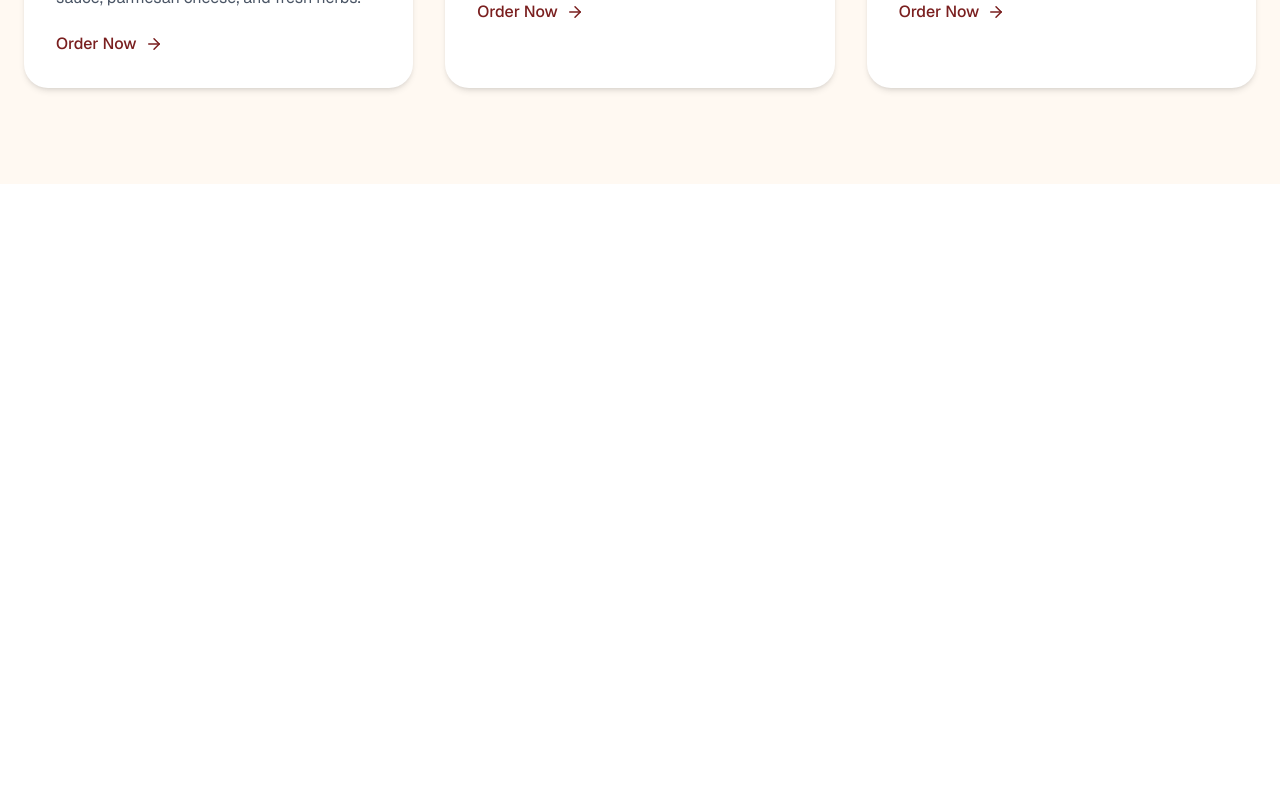
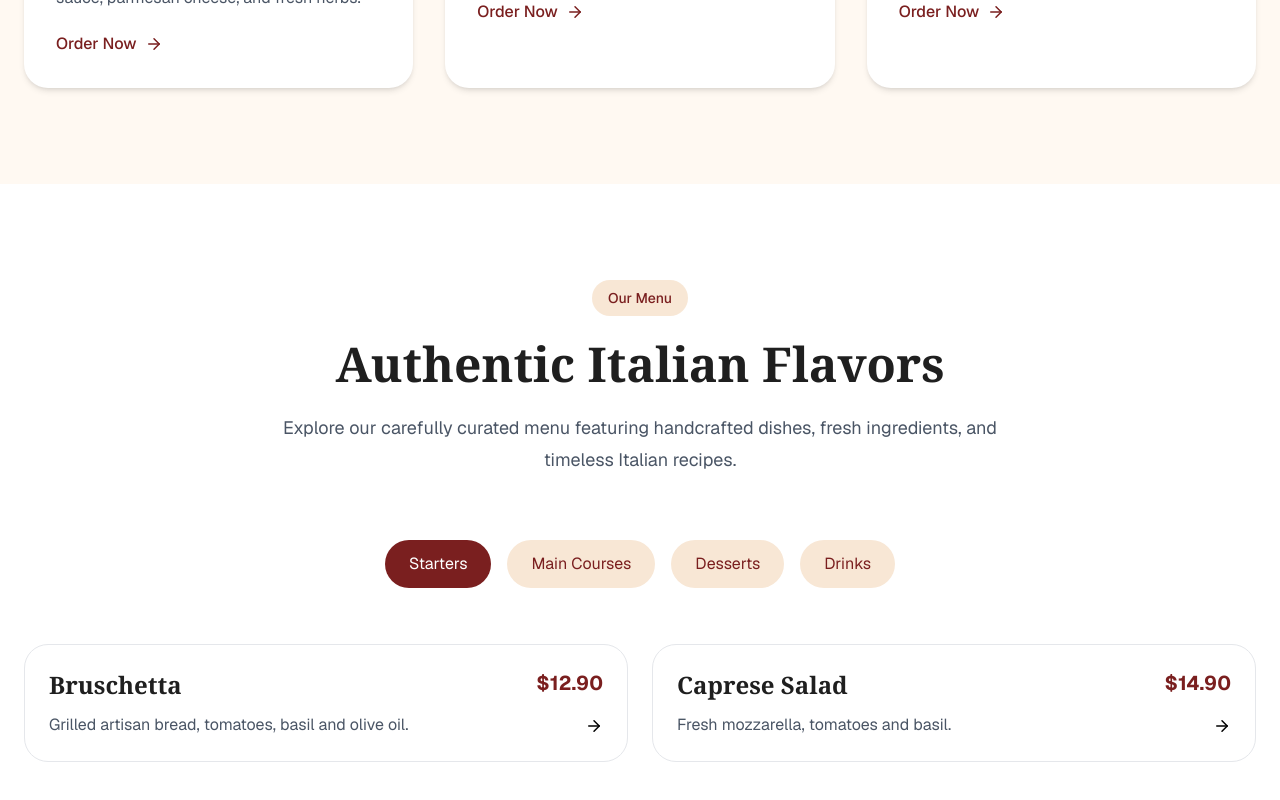
Before and after one commit to wwilliamsantana/bella-vista-restaurant, a Next.js app: page / in a window 1280 px wide. Shown: the part 2558-3358 px from the top of the page. Before the commit the page ends 2742 px from the top, so only its background shows below. Built offline with nearby package versions, Linux system fonts and the light colour scheme.

Commit message:
feat: Menu Complete 'Componentization'

```diff
--- a/src/app/page.tsx
+++ b/src/app/page.tsx
@@ -1,5 +1,6 @@
 import { About } from "@/components/about/About";
 import { Hero } from "@/components/hero/Hero";
+import { Menu } from "@/components/menu/Menu";
 import { Navbar } from "@/components/navbar/Navbar";
 import { Specialties } from "@/components/specialties/Specialties";
 
@@ -12,6 +13,7 @@ export default function Home() {
         <Hero />
         <About />
         <Specialties />
+        <Menu />
       </main>
     </>
   );
--- /dev/null
+++ b/src/components/menu/Menu.tsx
@@ -0,0 +1,26 @@
+"use client";
+
+import { useState } from "react";
+
+import { MenuHeader } from "./MenuHeader";
+import { MenuCategories } from "./MenuCategories";
+import { MenuGrid } from "./MenuGrid";
+
+export function Menu() {
+  const [activeCategory, setActiveCategory] = useState("starters");
+
+  return (
+    <section id="menu" className="bg-white py-24">
+      <div className="mx-auto max-w-7xl px-6">
+        <MenuHeader />
+
+        <MenuCategories
+          activeCategory={activeCategory}
+          onChange={setActiveCategory}
+        />
+
+        <MenuGrid activeCategory={activeCategory} />
+      </div>
+    </section>
+  );
+}
--- /dev/null
+++ b/src/components/menu/MenuCategories.tsx
@@ -0,0 +1,26 @@
+import { menuCategories } from "@/data/menu";
+
+interface Props {
+  activeCategory: string;
+  onChange: (category: string) => void;
+}
+
+export function MenuCategories({ activeCategory, onChange }: Props) {
+  return (
+    <div className="mb-14 flex flex-wrap justify-center gap-4">
+      {menuCategories.map((category) => (
+        <button
+          key={category.id}
+          onClick={() => onChange(category.id)}
+          className={`rounded-full px-6 py-3 transition-all duration-300 ${
+            activeCategory === category.id
+              ? "bg-[#7A1F1F] text-white"
+              : "bg-[#F8E7D5] text-[#7A1F1F] hover:bg-[#7A1F1F] hover:text-white"
+          }`}
+        >
+          {category.label}
+        </button>
+      ))}
+    </div>
+  );
+}
--- /dev/null
+++ b/src/components/menu/MenuGrid.tsx
@@ -0,0 +1,20 @@
+import { menuItems } from "@/data/menu";
+import { MenuItem } from "./MenuItem";
+
+interface Props {
+  activeCategory: string;
+}
+
+export function MenuGrid({ activeCategory }: Props) {
+  const filteredItems = menuItems.filter(
+    (item) => item.category === activeCategory,
+  );
+
+  return (
+    <div className="grid gap-6 md:grid-cols-2">
+      {filteredItems.map((item, index) => (
+        <MenuItem key={item.id} {...item} delay={index * 0.15} />
+      ))}
+    </div>
+  );
+}
--- /dev/null
+++ b/src/components/menu/MenuHeader.tsx
@@ -0,0 +1,28 @@
+"use client";
+
+import { motion } from "framer-motion";
+
+export function MenuHeader() {
+  return (
+    <motion.div
+      initial={{ opacity: 0, y: 25 }}
+      whileInView={{ opacity: 1, y: 0 }}
+      viewport={{ once: true }}
+      transition={{ duration: 0.6 }}
+      className="mx-auto mb-16 max-w-3xl text-center"
+    >
+      <span className="inline-flex rounded-full bg-[#F8E7D5] px-4 py-2 text-sm font-medium text-[#7A1F1F]">
+        Our Menu
+      </span>
+
+      <h2 className="mt-6 font-serif text-5xl font-bold text-[#1F1F1F]">
+        Authentic Italian Flavors
+      </h2>
+
+      <p className="mt-6 text-lg leading-8 text-gray-600">
+        Explore our carefully curated menu featuring handcrafted dishes, fresh
+        ingredients, and timeless Italian recipes.
+      </p>
+    </motion.div>
+  );
+}
--- /dev/null
+++ b/src/components/menu/MenuItem.tsx
@@ -0,0 +1,43 @@
+"use client";
+
+import { motion } from "framer-motion";
+import { ArrowRight } from "lucide-react";
+
+interface Props {
+  name: string;
+  description: string;
+  price: string;
+  delay: number;
+}
+
+export function MenuItem({ name, description, price, delay }: Props) {
+  return (
+    <motion.article
+      initial={{ opacity: 0, y: 25 }}
+      whileInView={{ opacity: 1, y: 0 }}
+      viewport={{ once: true }}
+      transition={{
+        duration: 0.5,
+        delay,
+      }}
+      className="group flex items-start justify-between rounded-3xl border border-gray-200 p-6 transition-all duration-300 hover:-translate-y-1 hover:shadow-lg"
+    >
+      <div className="flex-1">
+        <h3 className="font-serif text-2xl font-semibold text-[#1F1F1F]">
+          {name}
+        </h3>
+
+        <p className="mt-3 text-gray-600">{description}</p>
+      </div>
+
+      <div className="ml-8 flex flex-col items-end">
+        <span className="text-xl font-bold text-[#7A1F1F]">{price}</span>
+
+        <ArrowRight
+          size={18}
+          className="mt-5 transition-transform group-hover:translate-x-1"
+        />
+      </div>
+    </motion.article>
+  );
+}
--- /dev/null
+++ b/src/data/menu.ts
@@ -0,0 +1,84 @@
+export const menuCategories = [
+  {
+    id: "starters",
+    label: "Starters",
+  },
+  {
+    id: "main",
+    label: "Main Courses",
+  },
+  {
+    id: "desserts",
+    label: "Desserts",
+  },
+  {
+    id: "drinks",
+    label: "Drinks",
+  },
+];
+
+export const menuItems = [
+  {
+    id: 1,
+    category: "starters",
+    name: "Bruschetta",
+    description: "Grilled artisan bread, tomatoes, basil and olive oil.",
+    price: "$12.90",
+  },
+  {
+    id: 2,
+    category: "starters",
+    name: "Caprese Salad",
+    description: "Fresh mozzarella, tomatoes and basil.",
+    price: "$14.90",
+  },
+  {
+    id: 3,
+    category: "main",
+    name: "Truffle Pasta",
+    description: "Homemade pasta with creamy truffle sauce.",
+    price: "$29.90",
+  },
+  {
+    id: 4,
+    category: "main",
+    name: "Margherita Pizza",
+    description: "Wood-fired pizza with mozzarella and basil.",
+    price: "$24.90",
+  },
+  {
+    id: 5,
+    category: "desserts",
+    name: "Tiramisu",
+    description: "Classic Italian dessert with mascarpone.",
+    price: "$11.90",
+  },
+  {
+    id: 6,
+    category: "desserts",
+    name: "Panna Cotta",
+    description: "Creamy vanilla panna cotta with berries.",
+    price: "$10.90",
+  },
+  {
+    id: 7,
+    category: "drinks",
+    name: "Italian Red Wine",
+    description: "Selected premium house wine.",
+    price: "$16.90",
+  },
+  {
+    id: 8,
+    category: "drinks",
+    name: "Espresso",
+    description: "Traditional Italian coffee.",
+    price: "$6.90",
+  },
+  {
+    id: 9,
+    category: "main",
+    name: "Pomodoro Pasta",
+    description: "Pasta with a rich tomato-based sauce.",
+    price: "$27.90",
+  },
+];
```
